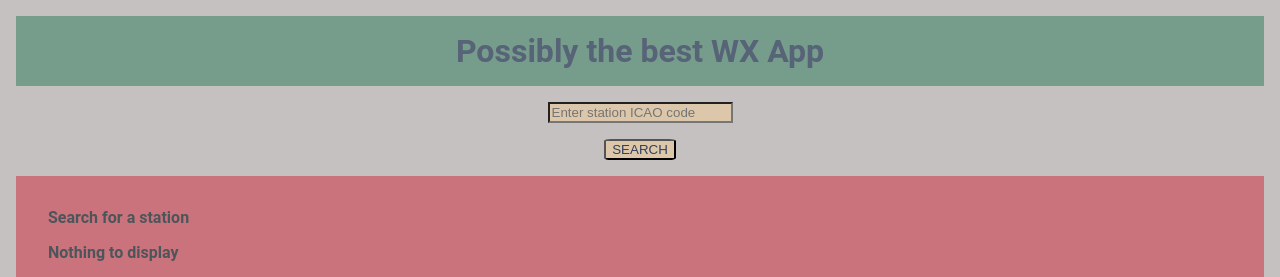
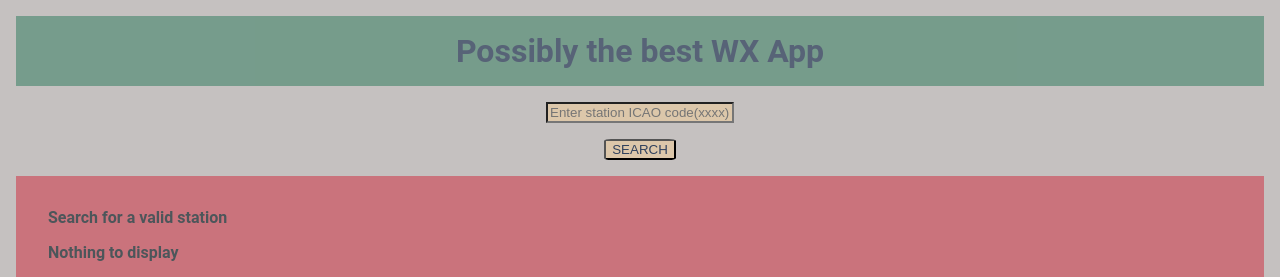
Before and after one commit to stntsk/av-wx, a React (Create React App) app: page / in a window 1280 px wide. Shown: the top 277 px of the page. Built offline with nearby package versions, Linux system fonts and the light colour scheme; a web font is replaced by a local one.

Commit message:
fixed bugs and added form validation

```diff
--- a/src/Components/CheckWX/CheckWX.js
+++ b/src/Components/CheckWX/CheckWX.js
@@ -10,13 +10,10 @@ const CheckWX = {
             .then(response => {
                 return response.json();
             }).then(jsonResponse => {
-                if(!jsonResponse.data) {
-                    return [];
+                if(jsonResponse.results === 0) {
+                    return ;
                 }
-
                 return jsonResponse.data
-
-
             })
     },
 
@@ -28,13 +25,11 @@ const CheckWX = {
             .then(response => {
                 return response.json();
             }).then(jsonResponse => {
-                if(!jsonResponse.data) {
-                    return [];
+                if(jsonResponse.results === 0) {
+                    return ;
                 }
 
                 return jsonResponse.data
-
-
             })
     },
 
@@ -46,10 +41,9 @@ const CheckWX = {
             .then(response => {
                 return response.json();
             }).then(jsonResponse => {
-                if(!jsonResponse.data) {
-                    return [];
+                if(jsonResponse.results === 0) {
+                    return ;
                 }
-                //console.log(jsonResponse.data[0].elevation.feet)
                 return {
                     city: jsonResponse.data[0].city,
                     country: jsonResponse.data[0].country.name,
@@ -60,10 +54,6 @@ const CheckWX = {
                     timezone: jsonResponse.data[0].timezone.gmt,
                     dst: jsonResponse.data[0].timezone.dst
                 }
-
-
-
-
             })
     }
 }
--- a/src/Components/Searchbar/Searchbar.css
+++ b/src/Components/Searchbar/Searchbar.css
@@ -12,6 +12,7 @@
 
 #box {
     background-color: #dcc7aa;
+    min-width: 180px;
 
 }
 
--- a/src/Components/Searchbar/Searchbar.js
+++ b/src/Components/Searchbar/Searchbar.js
@@ -26,8 +26,10 @@ const Searchbar = (props) => {
                     value={term}
                     onChange={handleChange}
                     type='text'
-                    placeholder="Enter station ICAO code"
+                    placeholder="Enter station ICAO code(xxxx)"
                     id='box'
+                    required
+                    pattern="[a-zA-Z]{4}"
                     />
                 </div>
                 <div class='form'>
--- a/src/Components/Weather/Weather.js
+++ b/src/Components/Weather/Weather.js
@@ -6,7 +6,7 @@ const Weather = ({metar, taf}) => {
 
     return (
         <div>
-            {metar ? <p>METAR {metar}</p> : <p>Search for a station</p>}
+            {metar ? <p>METAR {metar}</p> : <p>Search for a valid station</p>}
             {taf && <p>{taf}</p>}
         </div>
     )
```
